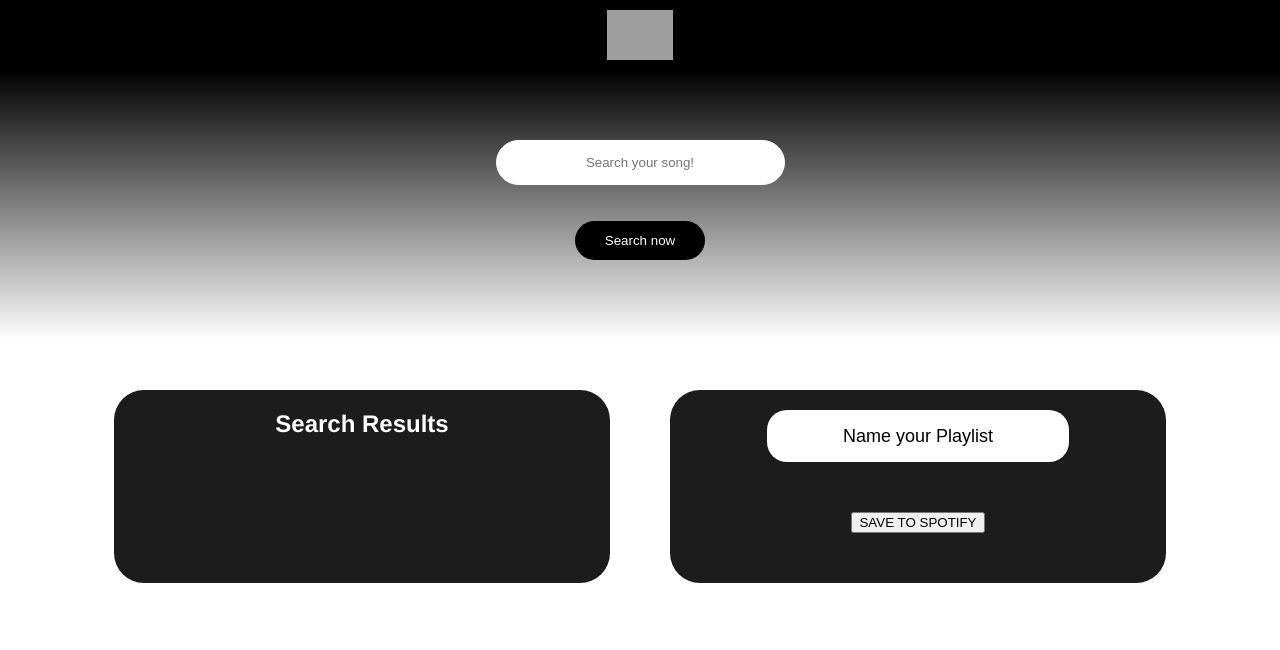
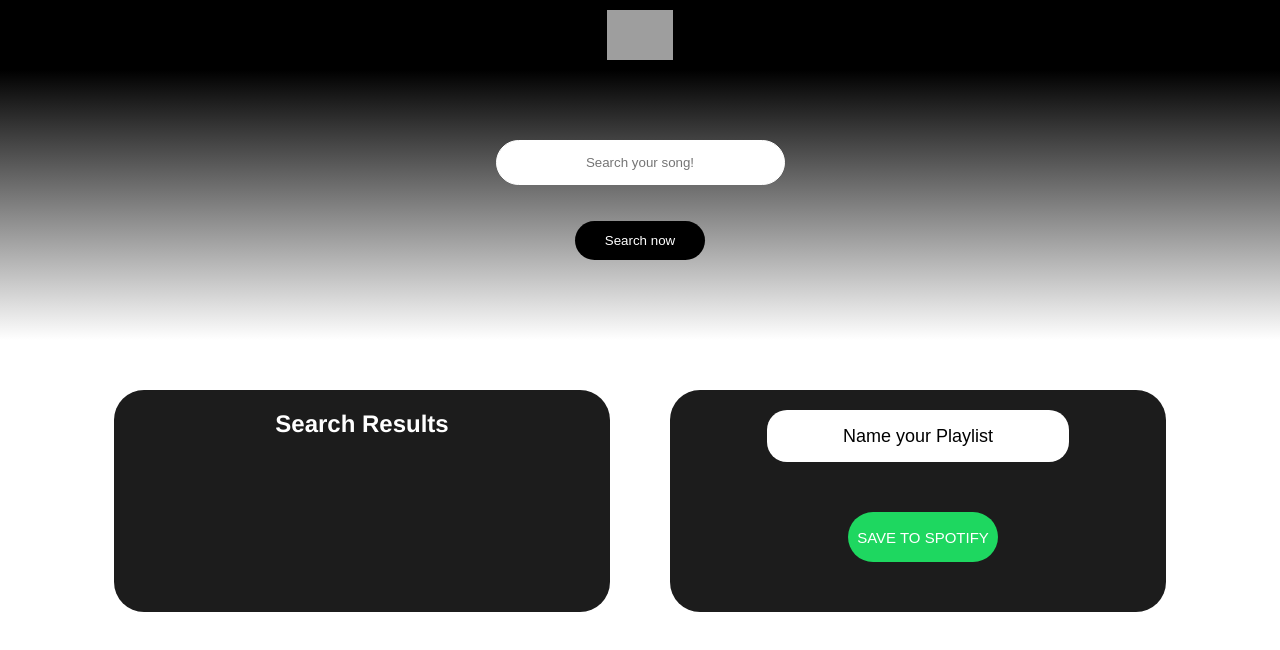
Before and after one commit to buzz1675/spotify, a React (Create React App) app: page / in a window 1280 px wide. Shown: the top 650 px of the page. Built offline with nearby package versions, Linux system fonts and the light colour scheme; grey boxes are pictures that could not be loaded.

Commit message:
style spotify button

```diff
--- a/src/components/Playlist/Playlist.css
+++ b/src/components/Playlist/Playlist.css
@@ -24,3 +24,24 @@ div.playlist input {
 .playlist button{
     margin: 50px;
 }
+
+button.Playlist-save {
+  border-radius: 500px;
+  display: flex;
+  align-items: center;
+  height: 50px;
+  width: 150px;
+  background-color: rgba(30, 215, 96, 1);
+  color: white;
+  outline: none;
+  border: none;
+  margin-right: 40px;
+  text-align: center;
+  justify-content: center;
+  align-items: center;
+  cursor: pointer;
+  font-size: 15px;
+}
+
+button.Playlist-save:hover {
+background-color: green;}
```
